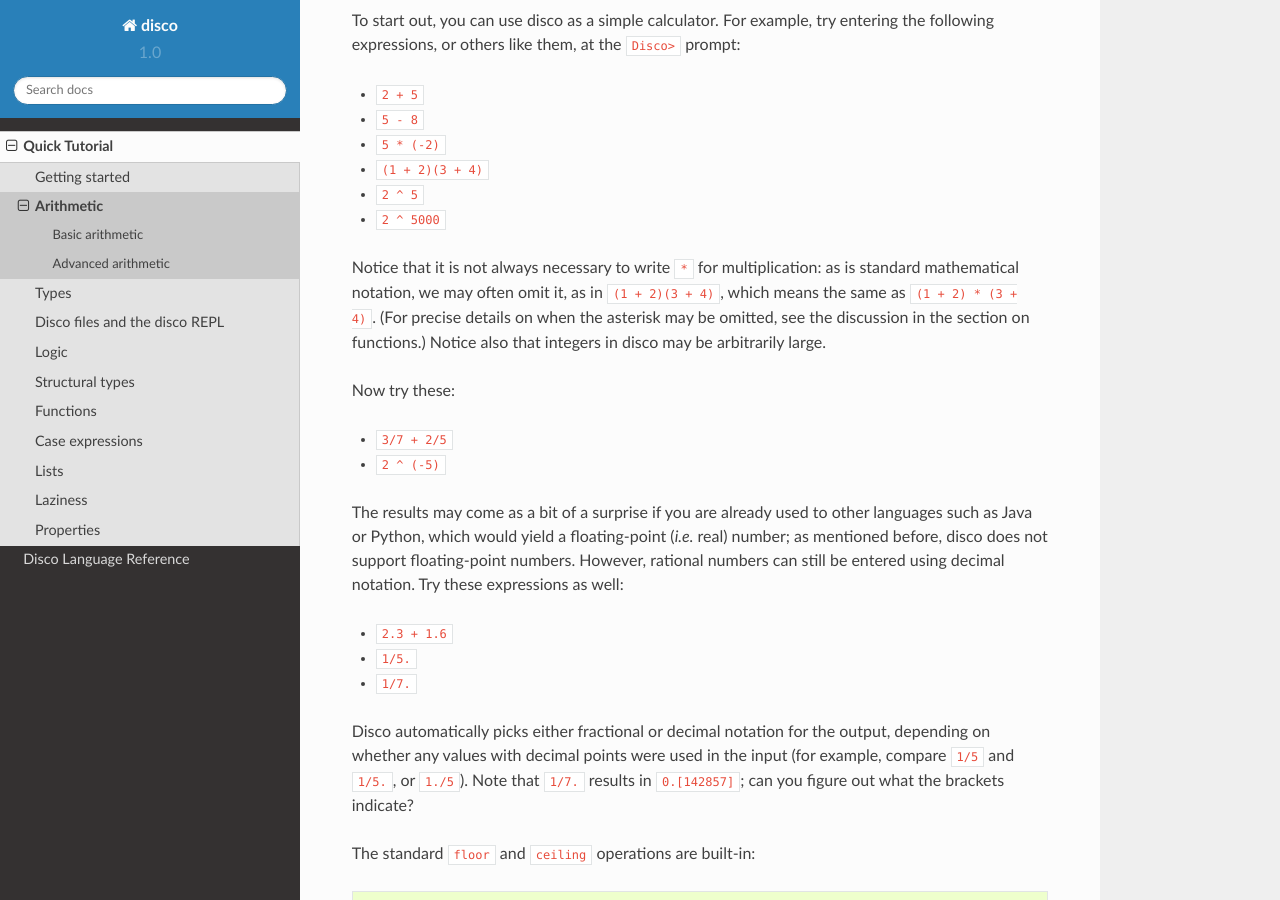
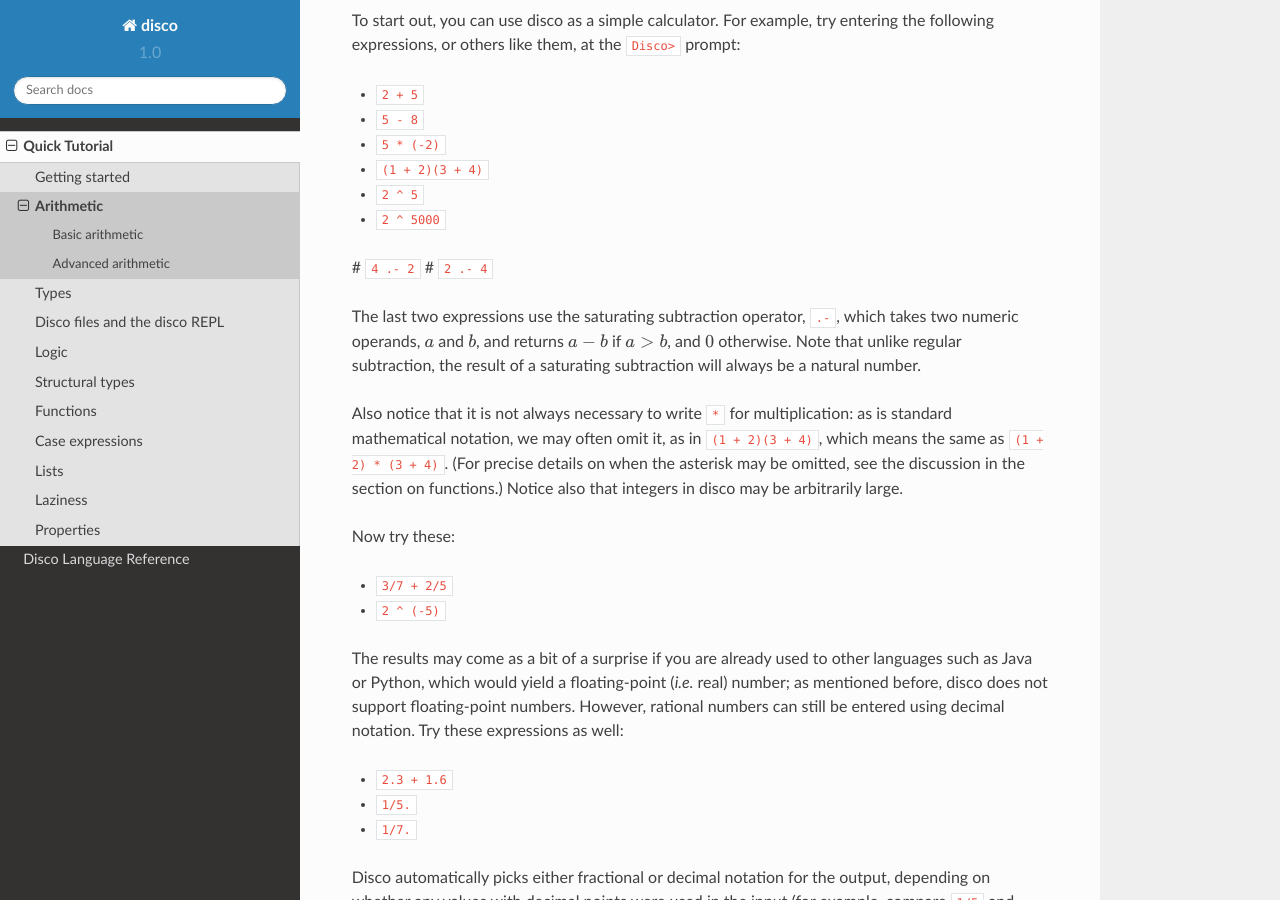
Before and after one commit to disco-lang/disco, a Sphinx documentation site: the page built from docs/tutorial/arithmetic.rst, in a window 1280 px wide and 900 px high, scrolled down 351 px. Built offline with Sphinx 7.4.7 and the Read the Docs theme 2.0.0, drawn with Linux system fonts in a browser that asks for light colours.

Commit message:
Added mention of saturating subtraction in arithmetic.rst

```diff
--- a/docs/tutorial/arithmetic.rst
+++ b/docs/tutorial/arithmetic.rst
@@ -24,8 +24,15 @@ at the ``Disco>`` prompt:
 * ``(1 + 2)(3 + 4)``
 * ``2 ^ 5``
 * ``2 ^ 5000``
+# ``4 .- 2``
+# ``2 .- 4``
 
-Notice that it is not always necessary to write ``*`` for
+The last two expressions use the saturating subtraction operator, ``.-``, which
+takes two numeric operands, :math:`a` and :math:`b`, and returns :math:`a - b`
+if :math:`a > b`, and :math:`0` otherwise. Note that unlike regular subtraction,
+the result of a saturating subtraction will always be a natural number.
+
+Also notice that it is not always necessary to write ``*`` for
 multiplication: as is standard mathematical notation, we may often
 omit it, as in ``(1 + 2)(3 + 4)``, which means the same as ``(1 + 2) *
 (3 + 4)``. (For precise details on when the asterisk may be omitted,
```
